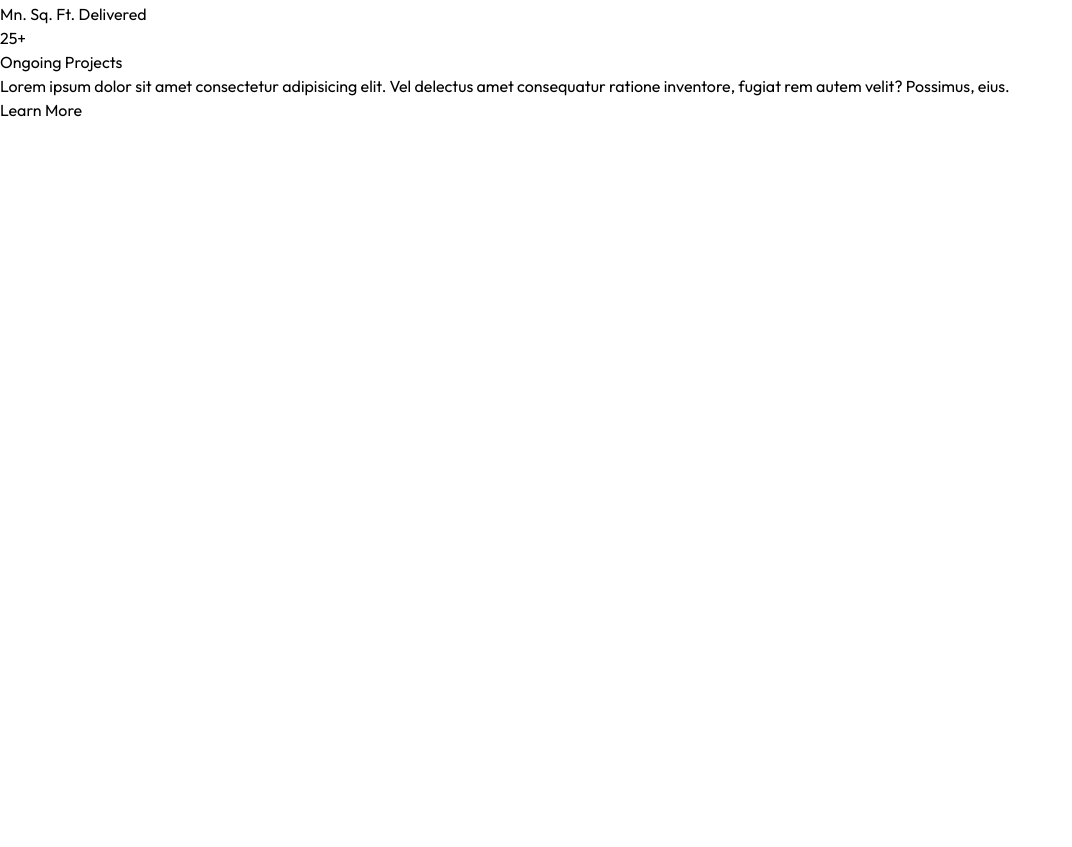
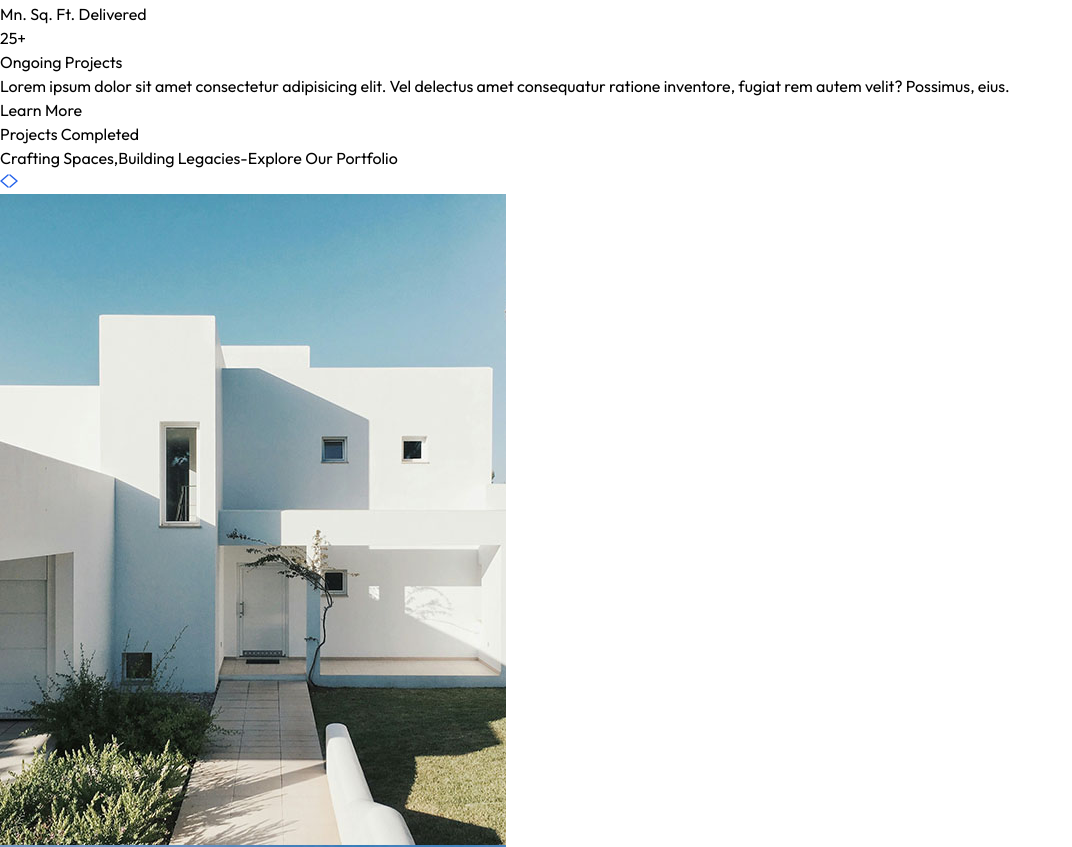
Before and after one commit to Ssnig/Real-Estate-Website, a React (Vite) app: page / in a window 1280 px wide. Shown: the part 1360-2207 px from the top of the page, without its empty margins (0-1072 px from the left). Before the commit the page ends 1482 px from the top, so only its background shows below. Built offline with nearby package versions, Linux system fonts and the light colour scheme; a web font is replaced by a local one.

Commit message:
Projects Part 1

```diff
--- a/src/App.jsx
+++ b/src/App.jsx
@@ -1,12 +1,14 @@
 import React from 'react'
 import Header from './components/Header'
 import About from './components/About'
+import Projects from './components/Projects'
 
 const App = () => {
   return (
     <div className='w-full overflow-hidden'>
       <Header/>
       <About/>
+      <Projects/>
     </div>
   )
 }
--- a/src/components/Projects.jsx
+++ b/src/components/Projects.jsx
@@ -1,8 +1,35 @@
 import React from 'react'
+import { assets, projectsData } from '../assets/assets'
 
 const Projects = () => {
   return (
-    <div>Projects</div>
+    <div className='container mx-auto py-4 pt-20 px-6 md:px-20 lg:px-32 my-20 w-full overflow-hidden ' id='Projects'>
+      <h1 className='text-2xl sm:text-4xl font-bold mb-2 text-center' >Projects <span className='font-light underline'>Completed </span> </h1>
+      <p className='text-center text-gray-500 mb-8 max-w-80 mx-auto' >Crafting Spaces,Building Legacies-Explore Our Portfolio</p>
+
+      {/* slider button */}
+
+      <div className='flex justify-end items-center mb-8'>
+        <button className='p-3 bg-gray-200 rounded mr-2' aria-label='Previous Button'>
+          <img src={assets.left_arrow} alt="Previous" />
+        </button>
+        <button className='p-3 bg-gray-200 rounded mr-2' aria-label='Next Button'>
+          <img src={assets.right_arrow} alt="Next" />
+        </button>
+      </div>
+      {/* Project Slider Container */}
+      <div className='overflow-hidden'>
+        <div className='flex gap-8 transition-transform duration-500 ease-in-out'>
+          {projectsData.map((project, index) => (
+            <div key={index} className='mb-12'>
+              <img src={project.image} alt={project.title} />
+
+            </div>
+          ))}
+        </div>
+      </div>
+
+    </div>
   )
 }
 
```
